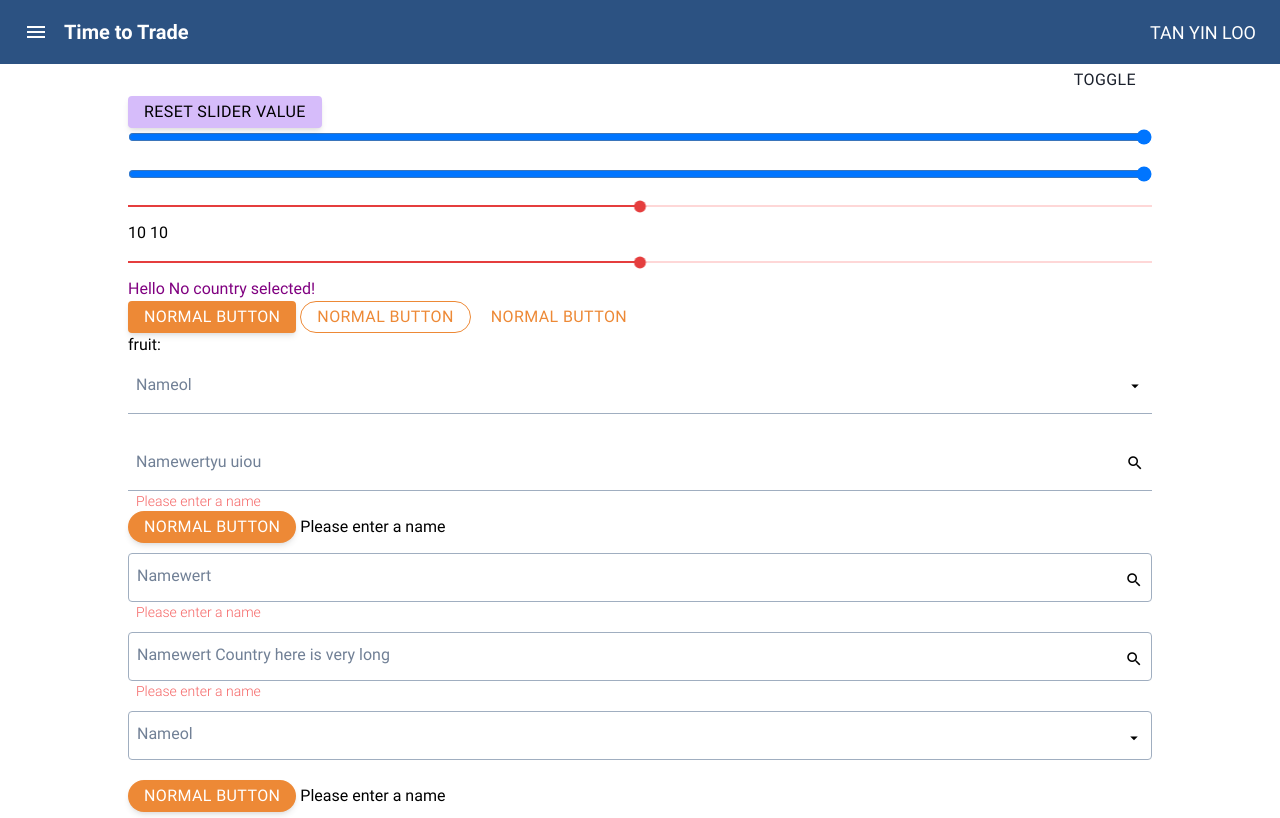
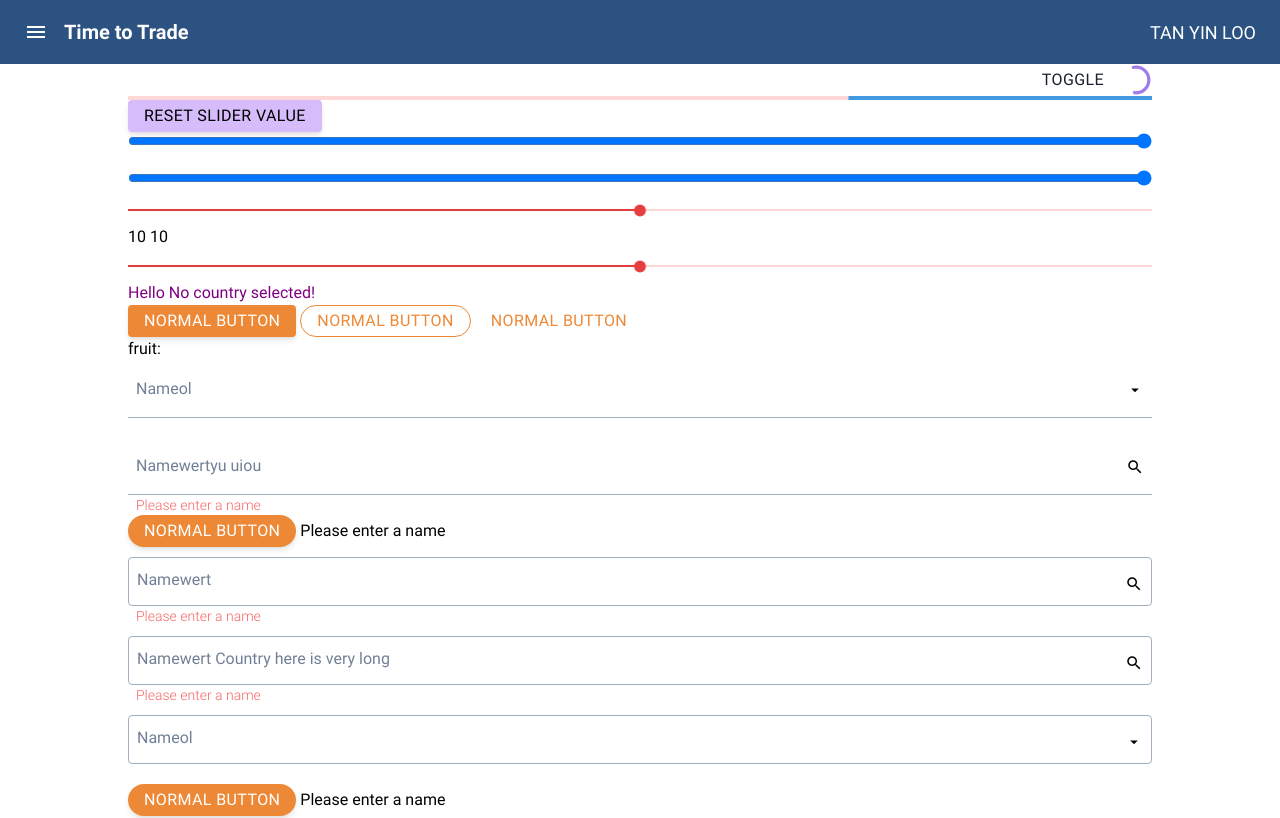
Before and after one commit to tianhai82/svetamat, a Svelte app: page / in a window 1280 px wide. Shown: the top 818 px of the page. Built offline with nearby package versions, Linux system fonts and the light colour scheme; a web font is replaced by a local one.

Commit message:
add spinner and progressbar. enhance autocomplete

```diff
--- a/public/index.html
+++ b/public/index.html
@@ -8,9 +8,9 @@
 	<title>Svelte app</title>
 
 	<link rel='icon' type='image/png' href='/favicon.png'>
-	<link rel='stylesheet' href='/global.css'>
-	<link rel='stylesheet' href='/bundle.css'>
-	<script defer src='/bundle.js'></script>
+	<link rel='stylesheet' href='global.css'>
+	<link rel='stylesheet' href='bundle.css'>
+	<script defer src='bundle.js'></script>
 </head>
 
 <body>
--- a/src/App.svelte
+++ b/src/App.svelte
@@ -7,6 +7,8 @@ import NavigationDrawer from './widgets/NavigationDrawer.svelte';
 import Dialog from './widgets/Dialog.svelte';
 import Slider from './widgets/Slider.svelte';
 import { countries } from './countries';
+import Spinner from './widgets/Spinner.svelte';
+import Progress from './widgets/Progress.svelte';
 
 export let name = '';
 let countrySelected = {};
@@ -69,6 +71,7 @@ let dialogVisible = false;
     </div>
   </NavigationDrawer>
   <div class="flex flex-row-reverse">
+    <Spinner/>
     <Button
       text
       textColor="text-gray-900"
@@ -76,6 +79,7 @@ let dialogVisible = false;
       Toggle
     </Button>
   </div>
+  <Progress/>
   <Button on:click={() => (sliderValue = 10)} bgColor="bg-purple-300">
     Reset Slider Value
   </Button>
--- a/src/widgets/Autocomplete.svelte
+++ b/src/widgets/Autocomplete.svelte
@@ -11,8 +11,8 @@ export let minCharactersToSearch = 0;
 export let noResultsText = 'No results found';
 export let maxLen = undefined;
 
-export let borderColor = 'border-blue-700';
-export let labelColor = 'text-blue-700';
+export let borderColor = 'border-gray-700';
+export let labelColor = 'text-gray-700';
 export let helperText = '';
 export let helperTextColor = '';
 export let outlined = false;
@@ -41,6 +41,15 @@ $: {
     filteredListItems = maxLen ? tempFiltered.slice(0, maxLen) : tempFiltered;
   }
 }
+$: if (typeof value === 'string') {
+  setText(value || '');
+} else {
+  setText(value[labelFieldName] || '');
+}
+
+function setText(v) {
+  text = v;
+}
 
 function setVal(item) {
   itemClicked = false;
@@ -49,11 +58,6 @@ function setVal(item) {
   if (value !== item) {
     value = item;
     dispatch('change', item);
-  }
-  if (typeof item === 'string') {
-    text = item;
-  } else {
-    text = item[labelFieldName];
   }
 }
 
@@ -114,10 +118,10 @@ function onBlur() {
          on:blur={onBlur}
          on:focus="{onFocus}"/>
   <div style="max-height: 320px;"
-        on:mouseenter={()=> itemClicked = true}
-        on:mouseleave={()=> itemClicked = false}
-       class="absolute -mt-4 bg-white rounded-sm w-full shadow-lg z-10 overflow-y-auto {listVisible
-      && text.length>=minCharactersToSearch ? '' : 'hidden'}">
+       on:mouseenter={()=> itemClicked = true}
+       on:mouseleave={()=> itemClicked = false}
+         class="absolute -mt-4 bg-white rounded-sm w-full shadow-lg z-10
+       overflow-y-auto {listVisible && text.length>=minCharactersToSearch ? '' : 'hidden'}">
     {#if filteredListItems.length>0}
       <ul class="my-2">
         {#each filteredListItems as item,i}
--- /dev/null
+++ b/src/widgets/Progress.svelte
@@ -0,0 +1,47 @@
+<script>
+import { tweened } from 'svelte/motion';
+import { cubicOut } from 'svelte/easing';
+
+const progress = tweened(0, {
+  duration: 200,
+  easing: cubicOut,
+});
+
+export let trackColor = 'bg-red-200';
+export let fillColor = 'bg-blue-500';
+export let height = 'h-1';
+</script>
+
+<style>
+  .mdc-slider__track-container {
+    overflow: hidden;
+  }
+
+  .mdc-slider__track {
+    -webkit-transform-origin: left top;
+    -ms-transform-origin: left top;
+    transform-origin: left top;
+    will-change: transform;
+  }
+
+  .mdc-slider__track.move {
+    animation: increase 2s infinite;
+  }
+
+  @keyframes increase {
+    from {
+      transform: translateX(-100%);
+    }
+    to {
+      transform: translateX(200%);
+    }
+  }
+</style>
+
+<div
+  class="relative w-full {height} block outline-none flex items-center">
+  <div class="absolute w-full mdc-slider__track-container {trackColor} {height}">
+    <div
+      class="h-full w-1/2 absolute mdc-slider__track {fillColor} move"/>
+  </div>
+</div>
--- /dev/null
+++ b/src/widgets/Spinner.svelte
@@ -0,0 +1,66 @@
+<script>
+export let color = 'text-purple-500';
+export let width = 'w-8';
+export let height = 'h-8';
+</script>
+
+<style>
+  .spinner {
+    -webkit-animation: rotate 2s linear infinite;
+    animation: rotate 2s linear infinite;
+  }
+
+  .spinner .path {
+    stroke-linecap: round;
+    -webkit-animation: dash 1.5s ease-in-out infinite;
+    animation: dash 1.5s ease-in-out infinite;
+  }
+
+  @-webkit-keyframes rotate {
+    100% {
+      -webkit-transform: rotate(360deg);
+      transform: rotate(360deg);
+    }
+  }
+
+  @keyframes rotate {
+    100% {
+      -webkit-transform: rotate(360deg);
+      transform: rotate(360deg);
+    }
+  }
+
+  @-webkit-keyframes dash {
+    0% {
+      stroke-dasharray: 1, 150;
+      stroke-dashoffset: 0;
+    }
+    50% {
+      stroke-dasharray: 90, 150;
+      stroke-dashoffset: -35;
+    }
+    100% {
+      stroke-dasharray: 90, 150;
+      stroke-dashoffset: -124;
+    }
+  }
+
+  @keyframes dash {
+    0% {
+      stroke-dasharray: 1, 150;
+      stroke-dashoffset: 0;
+    }
+    50% {
+      stroke-dasharray: 90, 150;
+      stroke-dashoffset: -35;
+    }
+    100% {
+      stroke-dasharray: 90, 150;
+      stroke-dashoffset: -124;
+    }
+  }
+</style>
+
+<svg class="spinner stroke-current {color} {width} {height}" viewBox="0 0 50 50">
+  <circle class="path" cx="25" cy="25" r="20" fill="none" stroke-width="5"></circle>
+</svg>
```
